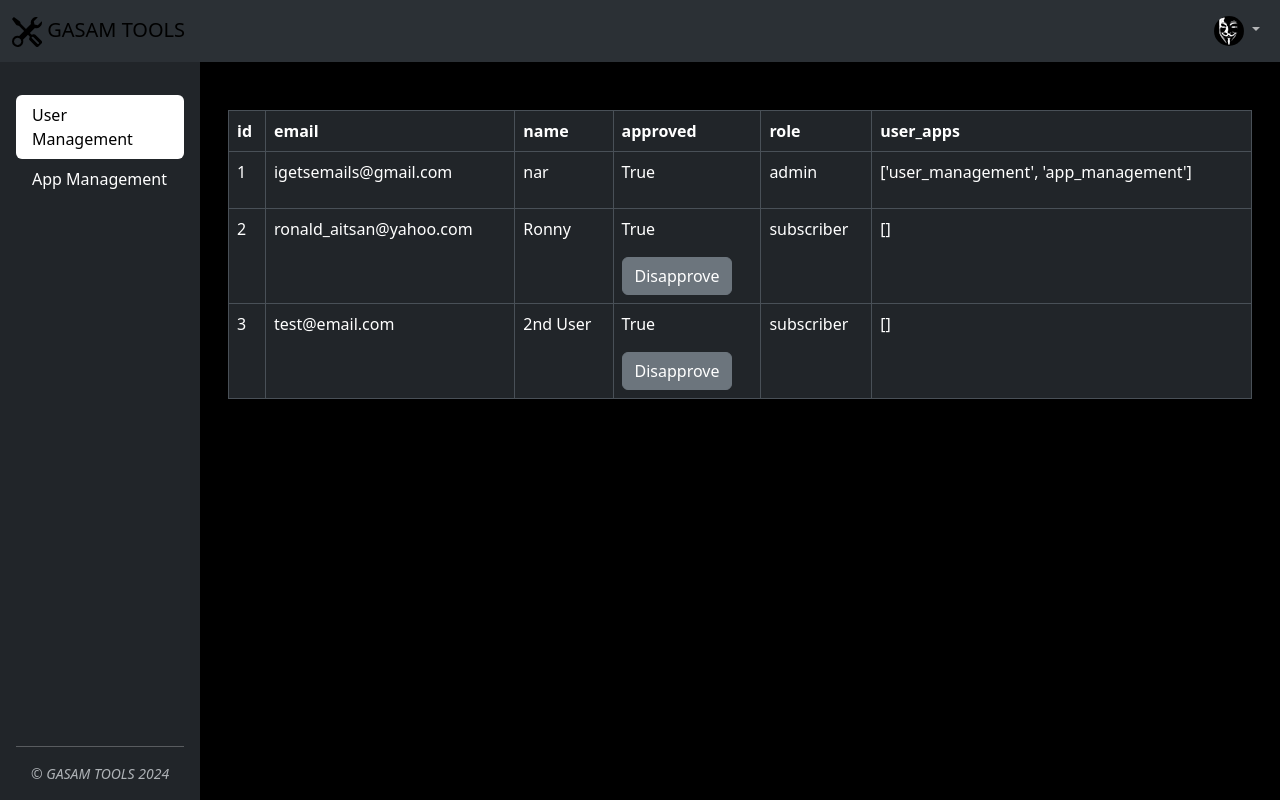
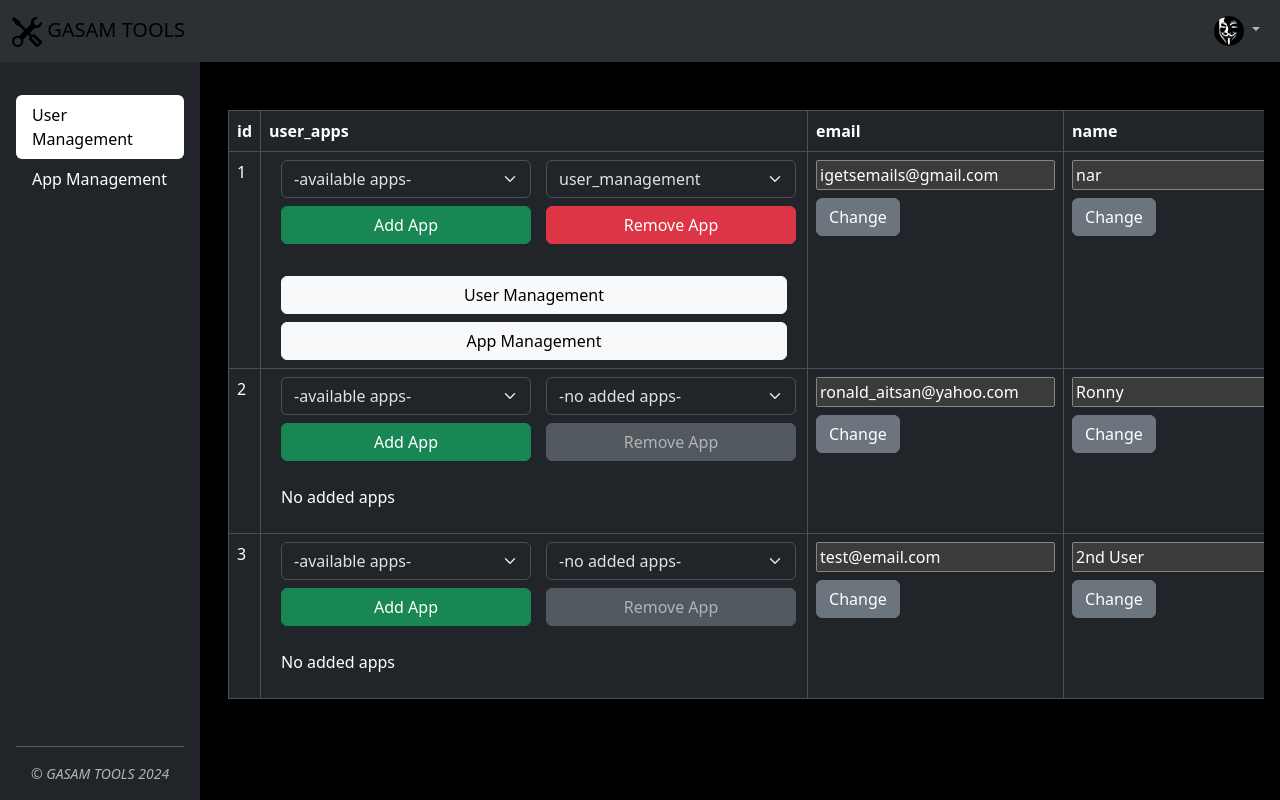
Before and after one commit to gasamtools/gasamTOOLS_website, a Flask app: page /app/user_management in a window 1280 px wide. Run offline with Flask 3, Linux system fonts and the light colour scheme; a user stored in the database is signed in; some libraries are stand-ins or nearby versions.

Commit message:
Add app add/delete feature to User Managment app

```diff
--- /dev/null
+++ b/apps/app_management/app_management.html
@@ -0,0 +1 @@
+<div> {{ send_data['test'] }} </div>
--- a/apps/user_management/user_management.html
+++ b/apps/user_management/user_management.html
@@ -1,35 +1,138 @@
-<div class="container mt-5">
+<div class="container mt-5 table-responsive">
         <table class="table table-bordered">
             <thead>
                 <tr>
-                    {% if app_data %}
+                    {% if send_data['user_data'] %}
                         {# Extract the headers from the first dictionary #}
-                        {% for header in app_data[0].keys() %}
+                        {% for header in send_data['user_data'][0].keys() %}
                             <th>{{ header }}</th>
                         {% endfor %}
                     {% endif %}
                 </tr>
             </thead>
             <tbody>
-                {% for row in app_data %}
+                {% for row in send_data['user_data'] %}
                     <tr>
                         {% for value in row.values() %}
-                            {% if loop.index == 4 %} <!-- Check if it's the third row -->
+                            {% if loop.index == 3 %} <!-- Check if it's the third row -->
+                                <td>
+                                    <form action="{{ url_for('access_app', app_name='user_management') }}" method="post">
+                                        <input type="hidden" name="user_id" value="{{row['id']}}">
+                                        <input type="hidden" name="target" value="email">
+                                        <input type="email" name="email" value="{{ value }}">
+                                        <button type="submit" class="btn btn-secondary mt-2">Change</button>
+                                    </form>
+                                </td>
+                            {% elif loop.index == 4 %} <!-- Check if it's the third row -->
+                                <td>
+                                    <form action="{{ url_for('access_app', app_name='user_management') }}" method="post">
+                                        <input type="hidden" name="user_id" value="{{row['id']}}">
+                                        <input type="hidden" name="target" value="name">
+                                        <input type="text" name="name" value="{{ value }}">
+                                        <button type="submit" class="btn btn-secondary mt-2">Change</button>
+                                    </form>
+                                </td>
+                            {% elif loop.index == 5 %} <!-- Check if it's the third row -->
                                 <td>
                                     <p>{{ value }}</p>
                                     {% if row['role'] != 'admin' %}
                                     <form action="{{ url_for('access_app', app_name='user_management') }}" method="post">
                                         <input type="hidden" name="user_id" value="{{row['id']}}">
+                                        <input type="hidden" name="target" value="approved">
                                         {% if row['approved'] %}
                                             <input type="hidden" name="status" value="disapprove">
-                                            <button type="submit" class="btn btn-secondary">Disapprove</button>
+                                            <button type="submit" class="btn btn-secondary mt-2">Disapprove</button>
                                         {% else %}
                                             <input type="hidden" name="status" value="approve">
-                                            <button type="submit" class="btn btn-secondary">Approve</button>
+                                            <button type="submit" class="btn btn-secondary mt-2">Approve</button>
                                         {% endif %}
                                     </form>
                                     {% endif %}
                                 </td>
+                            {% elif loop.index == 6 %} <!-- Check if it's the third row -->
+                                <td>
+                                    {% if row['role'] != 'admin' %}
+                                    <form action="{{ url_for('access_app', app_name='user_management') }}" method="post">
+                                        <input type="hidden" name="user_id" value="{{row['id']}}">
+                                        <input type="hidden" name="target" value="role">
+                                        <select name="role" class="form-select gasam role-select" id="gasam-role-select" aria-label="Select Role">
+                                            {% for role in send_data['user_roles'] %}
+                                                {% if role == value %}
+                                                    <option value="{{ role }}" selected>{{ role }}</option>
+                                                {% else %}
+                                                    <option value="{{ role }}">{{ role }}</option>
+                                                {% endif %}
+                                            {% endfor %}
+                                        </select>
+                                        <button type="submit" class="btn btn-secondary mt-2">Change</button>
+                                    </form>
+                                    {% else %}
+                                    <p>{{ value }}</p>
+                                    {% endif %}
+                                </td>
+                            {% elif loop.index == 2 %} <!-- Check if it's the third row -->
+                                <td>
+                                    <div class="container gasam user_apps-div">
+                                        <div class="row">
+                                            <div class="col-6">
+                                                <form action="{{ url_for('access_app', app_name='user_management') }}" method="post">
+                                                    <input type="hidden" name="user_id" value="{{row['id']}}">
+                                                    <input type="hidden" name="target" value="user_apps">
+                                                    <select name="user_apps_available"
+                                                            class="form-select gasam user_apps-select available"
+                                                            id="gasam-user_apps-available-select"
+                                                            aria-label="Select Available Apps">
+                                                        <option value="" selected>-available apps-</option>
+                                                        {% for app in send_data['available_apps'] %}
+
+                                                            {% if app not in value %}
+                                                                <option value="{{ app.id }}">{{ app.app_url }}</option>
+                                                            {% endif %}
+
+                                                        {% endfor %}
+                                                    </select>
+                                                    <button type="submit" class="btn btn-success mt-2 mb-4 gasam user_apps-bttn">Add App</button>
+                                                </form>
+                                            </div>
+                                            <div class="col-6">
+                                                <form action="{{ url_for('access_app', app_name='user_management') }}" method="post">
+                                                    <input type="hidden" name="user_id" value="{{row['id']}}">
+                                                    <input type="hidden" name="target" value="user_apps">
+                                                    <select name="user_apps_added"
+                                                            class="form-select gasam user_apps-select added"
+                                                            id="gasam-user_apps-added-select"
+                                                            aria-label="Select Added Apps">
+
+                                                        {% if not value %}
+                                                            <option value="" selected>-no added apps-</option>
+                                                        {% else %}
+                                                            {% for app in value %}
+                                                                <option value="{{ app.id }}">{{ app.app_url }}</option>
+                                                            {% endfor %}
+                                                        {% endif %}
+                                                    </select>
+                                                    {% if not value %}
+                                                        <button type="submit" class="btn btn-secondary mt-2 mb-4 gasam user_apps-bttn" disabled>Remove App</button>
+                                                    {% else %}
+                                                        <button type="submit" class="btn btn-danger mt-2 mb-4 gasam user_apps-bttn">Remove App</button>
+                                                    {% endif %}
+                                                </form>
+                                            </div>
+                                        </div>
+                                        <div class="row">
+                                            {% if not value %}
+                                                <p>No added apps</p>
+                                            {% else %}
+                                                {% for app in value %}
+                                                    <div class="col-12 gasam user_apps-div">
+                                                        <a class="col-12 btn btn-light mt-2" href="{{url_for('access_app', app_name=app.app_url) }}">{{ app.title }}</a>
+                                                    </div>
+                                                {% endfor %}
+                                            {% endif %}
+                                        </div>
+                                    </div>
+                                </td>
+
                             {% else %}
                                 <td>{{ value }}</td>
                             {% endif %}
--- a/main.py
+++ b/main.py
@@ -89,9 +89,11 @@ def login():
                 flash('Invalid username or password.')
         return render_template("login.html")
 
+
 @app.route('/login')
 def login_redirect():
     return redirect(url_for('login'))
+
 
 @app.route('/register', methods=['GET', 'POST'])
 def register():
@@ -137,7 +139,7 @@ def logout():
 @app.route('/home')
 @login_required
 def home():
-    # app1 = GasamApp(title="User Management", subtitle="For admin only", app_url="user_management")
+    # app1 = GasamApp(title="App Management", subtitle="For admin only", app_url="app_management")
     # current_user.apps.append(app1)
     # current_user.approved = True
     # current_user.role = 'admin'
@@ -151,20 +153,15 @@ def home():
 @app.route("/app/<app_name>", methods=["GET", "POST"])
 @login_required
 def access_app(app_name):
-
     if request.method == "POST":
-        returned_data = request.form
+        return_data = request.form
     else:
-        returned_data = False
-
-
-
+        return_data = False
 
     html_file_path = os.path.join('apps', app_name, f'{app_name}.html')
     with open(html_file_path, 'r') as file:
         html_content = file.read()
 
-    # Dynamically load the user_manager.py module
     try:
         module_name = f"apps.{app_name}.{app_name}"
         app_manager = importlib.import_module(module_name)
@@ -172,13 +169,13 @@ def access_app(app_name):
         return f"Error: No {app_name}.py found for {app_name}", 404
 
     if hasattr(app_manager, 'app_logic'):
-        app_data = app_manager.app_logic(current_user, db, User, GasamApp, returned_data)
+        send_data = app_manager.app_logic(current_user, db, User, GasamApp, return_data)
     else:
-        app_data = {}
+        send_data = {}
 
     if current_user.approved:
 
-        rendered_html_content = render_template_string(html_content, app_data=app_data)
+        rendered_html_content = render_template_string(html_content, send_data=send_data)
 
         return render_template("app.html",
                                app_html=rendered_html_content,
--- a/static/css/styles.css
+++ b/static/css/styles.css
@@ -8,17 +8,17 @@ body {
   overflow-y: auto;
 }
 
-.gasam-sidebar {
+.gasam.sidebar {
   padding-top: 46px
 }
 
-.gasam-h1 {
+.gasam.h1 {
   text-align: center;
   color: #000;
   font-size: 40px;
 }
 
-.gasam-brand {
+.gasam.brand {
   color: #000;
 }
 
@@ -79,16 +79,34 @@ body {
   color: #000 !important;/* Changes the text color to white */
 }
 
-.gasam-main-container {
+.gasam.main-container {
     width: 100%
 }
 
-.gasam-main-window {
+.gasam.main-window {
     background-color: #000;
     width: calc(100% - 200px);
     margin-top: 46px;
 }
 
-.gasam-app-name {
+.gasam.app-name {
  margin: 0;
 }
+
+.table-responsive {
+    overflow-x: auto;
+}
+
+.gasam.role-select,
+.gasam.user_apps-select {
+  width: 150px;
+}
+
+.gasam.user_apps-select,
+.gasam.user_apps-bttn {
+  width: 250px;
+}
+
+.gasam.user_apps-div {
+    width: 530px;
+}
--- a/templates/base.html
+++ b/templates/base.html
@@ -1,16 +1,16 @@
-<div class="d-flex gasam-main-container">
+<div class="d-flex gasam main-container">
 
   <!-- Sidebar -->
   <div class="d-flex flex-column flex-shrink-0 p-3 text-bg-dark sidebar" style="width: 200px;">
     <hr>
-    <ul class="nav nav-pills flex-column mb-auto gasam-sidebar">
+    <ul class="nav nav-pills flex-column mb-auto gasam sidebar">
       {% for app in user_apps %}
       <li class="nav-item">
         <a href="{{url_for('access_app', app_name=app.app_url) }}"
            class="nav-link text-white {% if app_name and app_name==app.app_url: %} active {% endif %}"
            aria-current="page"
            id="{{ app.app_url }}">
-          <p class="gasam-app-name" title="{{ app.subtitle }}">{{ app.title }}</p>
+          <p class="gasam app-name" title="{{ app.subtitle }}">{{ app.title }}</p>
         </a>
       </li>
       {% endfor %}
@@ -20,7 +20,7 @@
   </div>
 
   <!-- Main Content -->
-  <div class="flex-grow-1 p-3 content d-flex flex-column gasam-main-window">
+  <div class="flex-grow-1 p-3 content d-flex flex-column gasam main-window">
     {% block content %} {% endblock %}
   </div>
 </div>
--- a/templates/header.html
+++ b/templates/header.html
@@ -17,11 +17,11 @@
       <nav class="navbar bg-body-tertiary fixed-top navbar-expand-lg">
     <div class="container-fluid">
         {% if not current_user.is_authenticated %}
-        <a class="navbar-brand gasam-brand" href="{{ url_for('login') }}">
+        <a class="navbar-brand gasam brand" href="{{ url_for('login') }}">
             <img height="30px" src="{{ url_for('static', filename='images/tools.svg')}}"/> GASAM TOOLS
         </a>
         {% else %}
-        <a class="navbar-brand gasam-brand" href="{{ url_for('home') }}">
+        <a class="navbar-brand gasam brand" href="{{ url_for('home') }}">
             <img height="30px" src="{{ url_for('static', filename='images/tools.svg')}}"/> GASAM TOOLS
         </a>
         {% endif %}
--- a/templates/login.html
+++ b/templates/login.html
@@ -2,7 +2,7 @@
 
 <main class="form-signin w-100 m-auto">
   <form action="{{ url_for('login') }}" method="post">
-    <h1 class="h3 mb-3 fw-normal gasam-h1">𒉣𒈨𒋳</h1>
+    <h1 class="h3 mb-3 fw-normal gasam h1">𒉣𒈨𒋳</h1>
 
     <div class="form-floating">
       <input type="email" class="form-control" id="floatingInput" placeholder="name@example.com" name="email">
--- a/templates/register.html
+++ b/templates/register.html
@@ -2,7 +2,7 @@
 
 <main class="form-signup w-100 m-auto">
   <form action="{{ url_for('register') }}" method="post">
-    <h1 class="h3 mb-3 fw-normal gasam-h1">𒉣𒈨𒋳</h1>
+    <h1 class="h3 mb-3 fw-normal gasam h1">𒉣𒈨𒋳</h1>
     <div class="form-floating">
       <input type="text" class="form-control" id="floatingName" placeholder="Your name" name="name" required>
       <label for="floatingInput">Name</label>
```
Also changed, not shown: apps/app_management/app_management.py (added, +10 -0 lines), apps/user_management/user_management.py (+37 -14 lines), instance/users.db.
